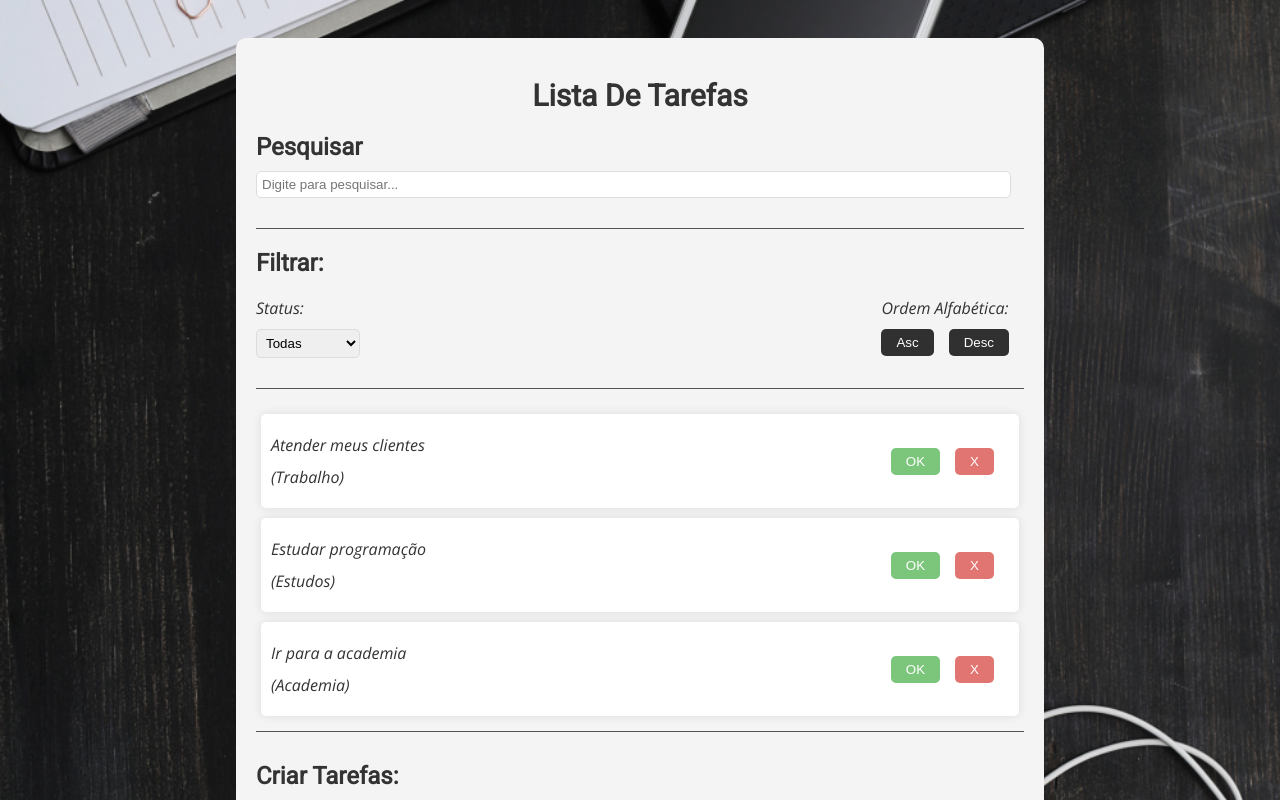
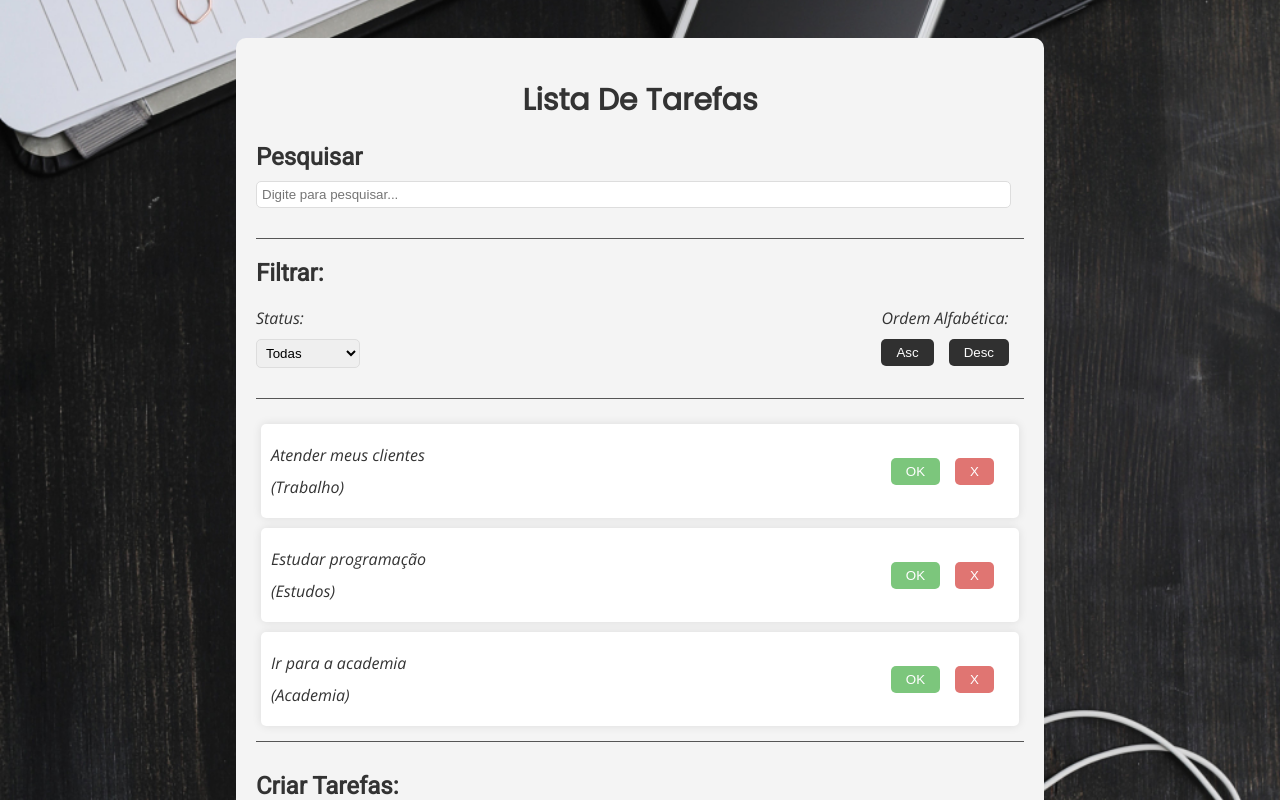
Before and after one commit to keferson-github/projeto-to-do-list-react, a React (Vite) app: page / in a window 1280 px wide. Shown: the top 800 px of the page. Built offline with nearby package versions, Linux system fonts and the light colour scheme.

Commit message:
Modificação da fonte do título

```diff
--- a/src/App.css
+++ b/src/App.css
@@ -26,7 +26,7 @@ body {
 
 h1 {
   text-align: center;
-  font-family: "Roboto";
+  font-family: "Poppins";
   font-weight: bold;
   text-transform: capitalize;
   font-size: 30px;
```
